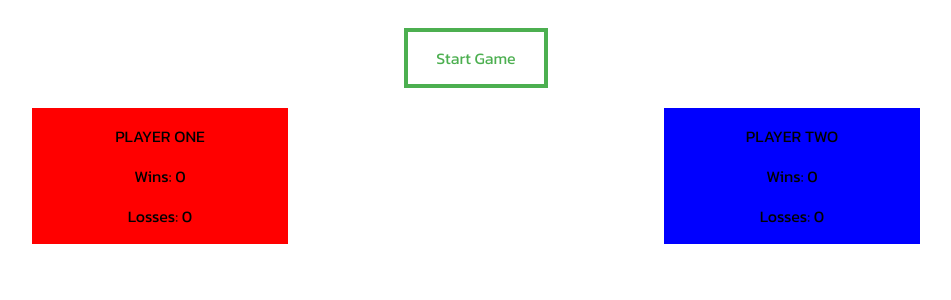
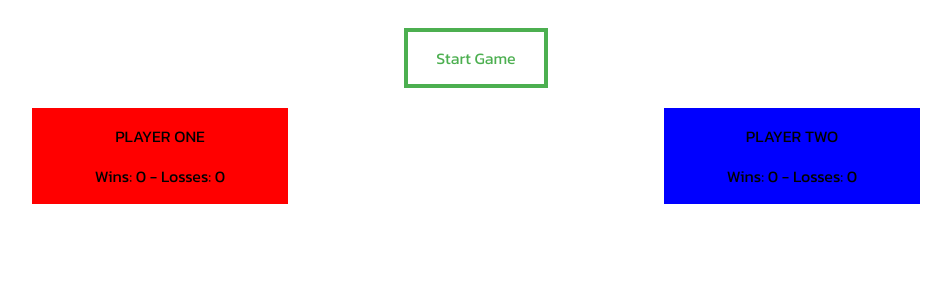
Before and after one commit to MrJamieRyan/Top_Trumps_Javascript_Game, a Vue app in the folder client/: page / in a window 1280 px wide. Shown: the top 300 px of the page, without its empty margins (164-1115 px from the left). Built offline with nearby package versions, Linux system fonts and the light colour scheme.

Commit message:
Made everything fit in viewport

```diff
--- a/client/src/components/Controller.vue
+++ b/client/src/components/Controller.vue
@@ -6,16 +6,20 @@
     <div class="scores">
       <div class="player-one-scores">
         <p>PLAYER ONE</p>
-        <p>Wins: {{playersRecords.playerOneGamesWon}}</p>
-        <p>Losses: {{playersRecords.playerOneGamesLost}}</p>
+        <p>
+          Wins: {{playersRecords.playerOneGamesWon}} -
+          Losses: {{playersRecords.playerOneGamesLost}}
+        </p>
       </div>
       <div class="player-two-scores">
         <p>PLAYER TWO</p>
-        <p>Wins: {{playersRecords.playerTwoGamesWon}}</p>
-        <p>Losses: {{playersRecords.playerTwoGamesLost}}</p>
+        <p>
+          Wins: {{playersRecords.playerTwoGamesWon}} -
+          Losses: {{playersRecords.playerTwoGamesLost}}
+        </p>
       </div>
     </div>
-    <div class="winning-statement" >
+    <div class="winning-statement">
       <h1>{{winningPlayerStatement}}</h1>
     </div>
     <div class="players-wrapper">
@@ -263,7 +267,7 @@ width: 20vw;
   place-self: center;
 }
 
-.winning-statement{
+.winning-statement {
   text-align: center;
   font-size: 20px;
   height: 40px;
```
Lines whose indentation alone changed are shown as unchanged.
